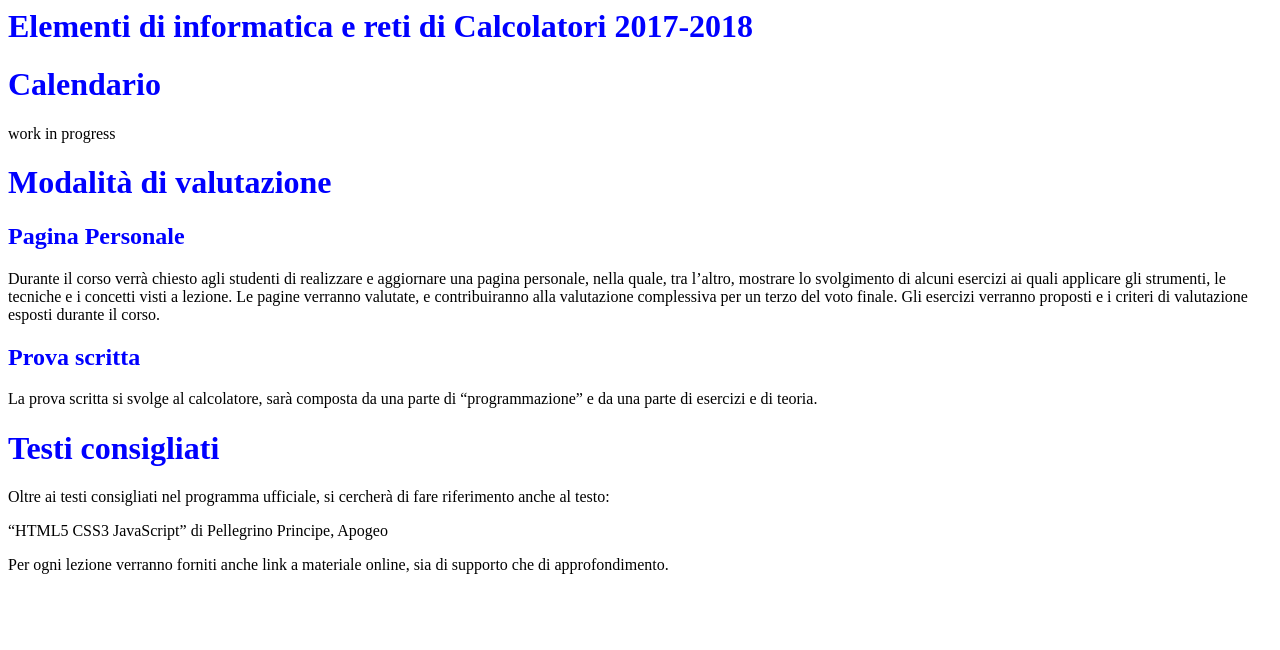
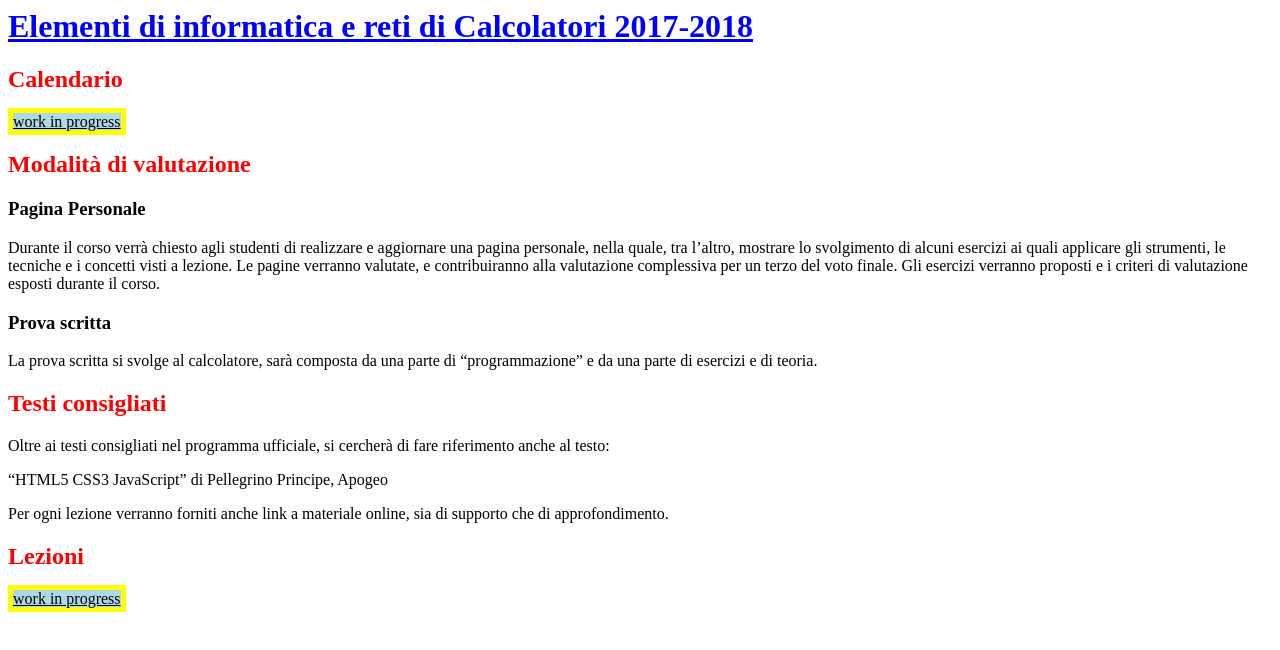
Before and after one commit to rachelecoppola/pagina-personale, a plain HTML site: page 21-03.html in a window 1280 px wide. Drawn offline with Linux system fonts and the light colour scheme.

Commit message:
prima versione modifiche css

```diff
--- a/21-03.html
+++ b/21-03.html
@@ -4,26 +4,29 @@
 </head>
 <body>
 
-<h1> Elementi di informatica e reti di Calcolatori 2017-2018 <h1>
+<h1 class="important"> Elementi di informatica e reti di Calcolatori 2017-2018 <h1>
 
-<h1> Calendario </h1>
+<h2> Calendario </h2>
 
-<p> work in progress </p>
+<spam class="placeholder important"> work in progress </spam>
 
+<h2> Modalità di valutazione </h2>
 
-<h1> Modalità di valutazione </h1>
-
-<h2> Pagina Personale </h2>
+<h3> Pagina Personale </h3>
 
 <p> Durante il corso verrà chiesto agli studenti di realizzare e aggiornare una pagina personale, nella quale, tra l’altro, mostrare lo svolgimento di alcuni esercizi ai quali applicare gli strumenti, le tecniche e i concetti visti a lezione. Le pagine verranno valutate, e contribuiranno alla valutazione complessiva per un terzo del voto finale. Gli esercizi verranno proposti e i criteri di valutazione esposti durante il corso.
 </p>
-<h2> Prova scritta </h2>
+<h3> Prova scritta </h3>
 <p> La prova scritta si svolge al calcolatore, sarà composta da una parte di “programmazione” e da una parte di esercizi e di teoria.
 </p>
-<h1>Testi consigliati</h1>
+<h2>Testi consigliati</h2>
 <p> Oltre ai testi consigliati nel programma ufficiale, si cercherà di fare riferimento anche al testo:
 </p>
 <p>“HTML5 CSS3 JavaScript” di Pellegrino Principe, Apogeo </p>
 
 <p> Per ogni lezione verranno forniti anche link a materiale online, sia di supporto che di approfondimento.
 </p>
+
+<h2> Lezioni </h2>
+
+<spam class="placeholder important"> work in progress </spam>
--- a/21-03style.css
+++ b/21-03style.css
@@ -1,4 +1,18 @@
-
-h1 , h2 , h3 {
+h1  {
   color:blue;
 }
+h2 {
+  color: red;
+}
+p {
+  color: black;
+}
+.placeholder {
+  background-color: lightblue;
+}
+.placeholder {
+border: 5px solid yellow
+}
+.important {
+  text-decoration: underline;
+}
```
